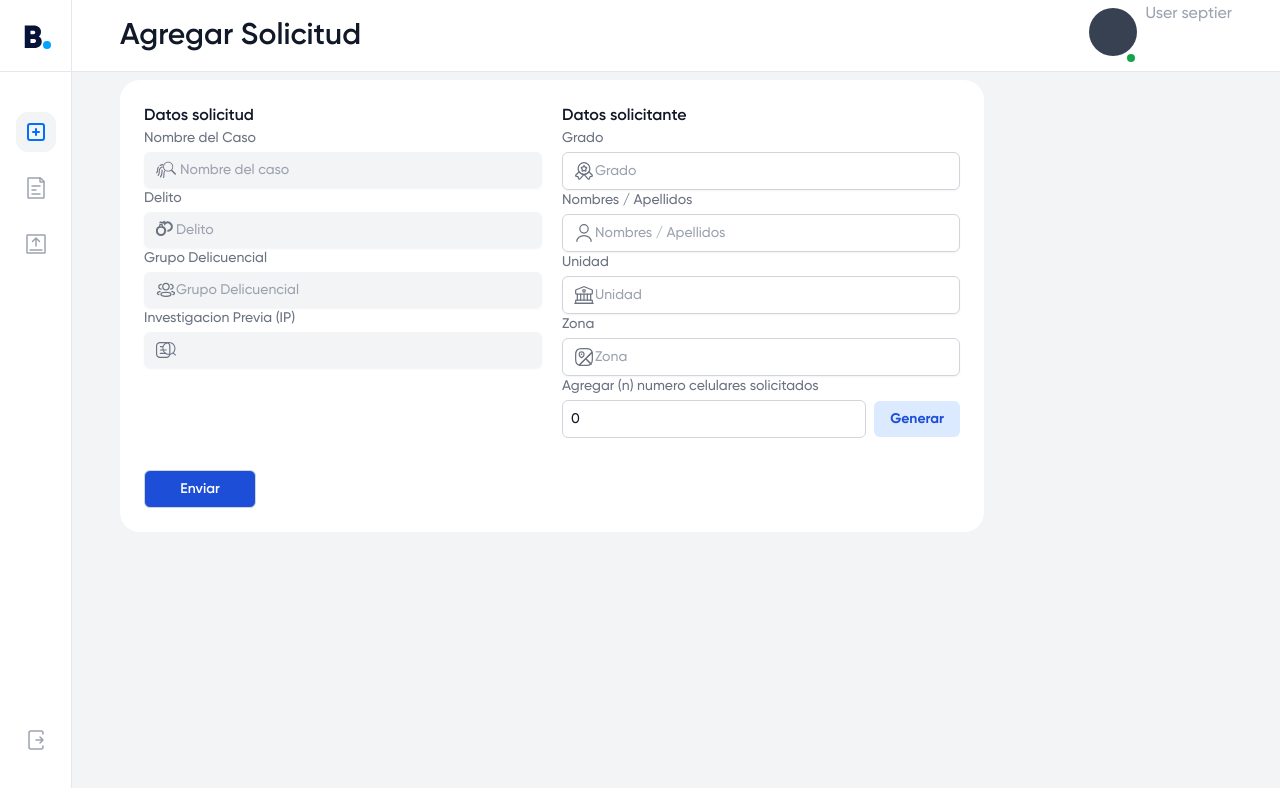
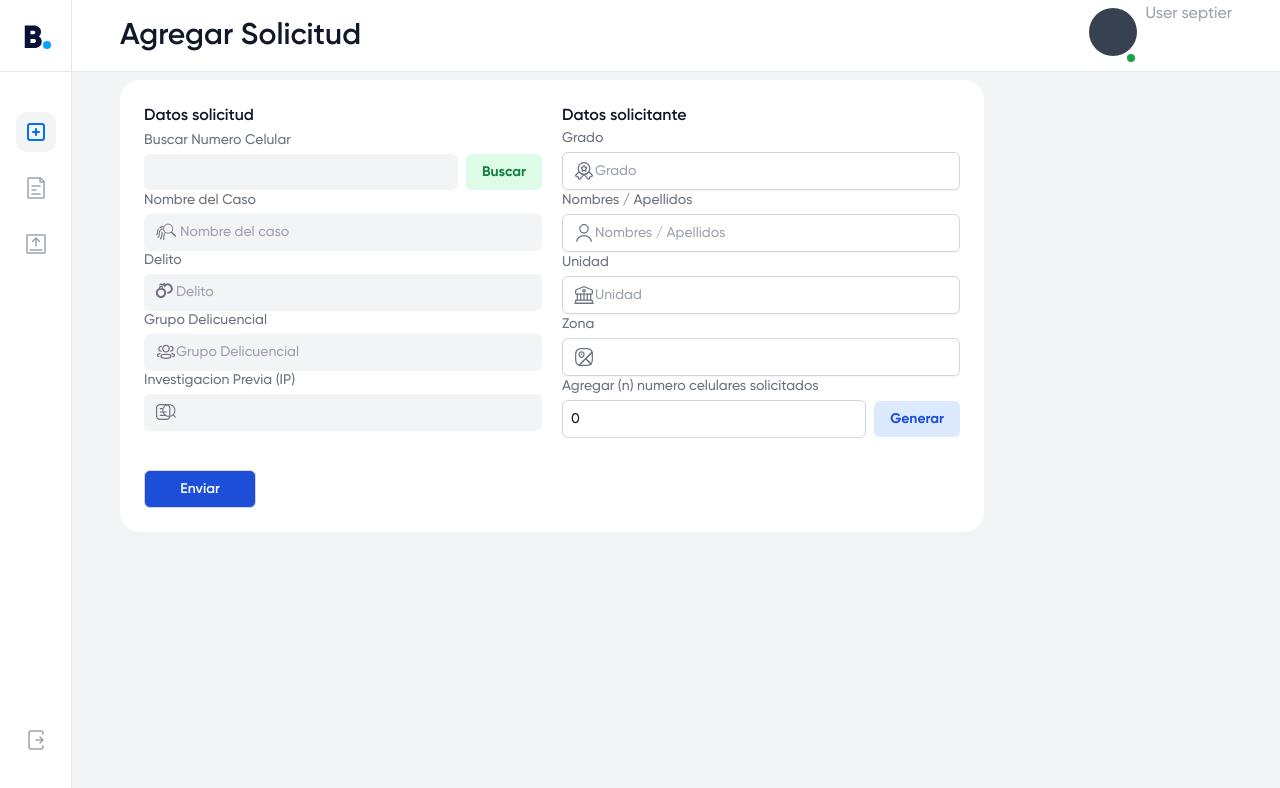
Before and after one commit to DeveloperStack2022/frontSept, a React (Vite) app: page /admin/default in a window 1280 px wide. Shown: the top 788 px of the page. Built offline with nearby package versions, Linux system fonts and the light colour scheme; sample sign-in values are in the browser's storage.

Commit message:
8:21 02-06-2023

```diff
--- a/package.json
+++ b/package.json
@@ -15,6 +15,7 @@
     "axios": "^1.4.0",
     "clsx": "^1.2.1",
     "fuse.js": "^6.6.2",
+    "immer": "^10.0.2",
     "react": "^18.0.0",
     "react-dom": "^18.0.0",
     "react-hook-form": "^7.43.9",
--- a/src/schemas/form.ts
+++ b/src/schemas/form.ts
@@ -54,7 +54,7 @@ const validationSchema = yup.object().shape({
     grado:yup.string().required('Campo requerido'),
     nombres_apellidos:yup.string().required('Campo requerido'),
     unidad:yup.string().required('Campo requerido'),
-    zona:yup.string(),
+    zona:yup.string().required('Campo requerido'),
     // Datos Celular
     celulares: yup.array().of(
         yup.object().shape({
--- /dev/null
+++ b/src/store/features/search_solicitud_num_celular.ts
@@ -0,0 +1,69 @@
+import { createSlice,PayloadAction } from "@reduxjs/toolkit";
+import produce from 'immer'
+
+export type SolicitudNumero = {
+    numero_celular:string;
+    solicitud:SolicitudM;
+    solicitante:SolicitanteM
+ }
+
+ type SolicitudM = {
+    caso:string;
+    delito:string;
+    organizacion_delicuencial:string;
+    investigacion_previa:string;
+ }
+
+ type SolicitanteM = {
+    grado:string;
+    nombres_completos:string;
+    unidad:string;
+    zona:string;
+ }
+
+
+interface initalState extends SolicitudNumero {
+    status:boolean
+}
+
+const initialState:initalState = {
+    status:false,
+    numero_celular: '',
+    solicitante: {
+        grado:'',
+        nombres_completos:'',
+        unidad:'',
+        zona:''
+    },
+    solicitud:{
+        caso:'',
+        delito:'',
+        investigacion_previa:'',
+        organizacion_delicuencial:''
+    }
+}
+
+export const solicitudByNumCelular = createSlice({
+    name:'solicitudByNumCelular',
+    initialState:initialState,
+    reducers: {
+        informationSolicitud: (state,{payload}:PayloadAction<SolicitudNumero>) => {
+            state.status = true
+            state.numero_celular = payload.numero_celular
+
+            state.solicitante.grado  = payload.solicitante.grado
+            state.solicitante.nombres_completos =  payload.solicitante.nombres_completos
+            state.solicitante.unidad = payload.solicitante.unidad
+            state.solicitante.zona = payload.solicitante.zona
+
+            state.solicitud.caso = payload.solicitud.caso
+            state.solicitud.delito = payload.solicitud.delito
+            state.solicitud.investigacion_previa = payload.solicitud.investigacion_previa
+            state.solicitud.organizacion_delicuencial = payload.solicitud.organizacion_delicuencial
+
+        }
+    }
+})
+
+export const {informationSolicitud} = solicitudByNumCelular.actions;
+export default solicitudByNumCelular.reducer
--- a/src/store/index.ts
+++ b/src/store/index.ts
@@ -1,9 +1,12 @@
 import {configureStore} from '@reduxjs/toolkit'
 // Slices
 import getSolicitudSlice from './features/get_one_information'
+import  searchSolicitudByNumCelular from './features/search_solicitud_num_celular'
+
 export const store = configureStore({
     reducer: {
-        solicitud: getSolicitudSlice
+        solicitudSearch: searchSolicitudByNumCelular,
+        solicitud: getSolicitudSlice,
     }
 })
 
--- a/src/views/admin/default/components/form-add-solicitud.tsx
+++ b/src/views/admin/default/components/form-add-solicitud.tsx
@@ -1,17 +1,20 @@
-import {KeyboardEvent,useState} from 'react'
+import {useState,useRef,ChangeEvent,useEffect} from 'react'
 // Validations Forms
 import {useForm,useFieldArray} from 'react-hook-form'
 import {yupResolver} from '@hookform/resolvers/yup'
 // Schema validation
 import ValidationDataSchema,{ValidationType} from '@/schemas/form'
 // Services HTTP
-import {addSolicitud} from '@/services/solicitud-services'
+import {addSolicitud,searchSolicitudByNumero} from '@/services/solicitud-services'
 // Custom hooks
 import {useLocalStorage} from '@/hooks/useLocalStorage'
+import Card from '@components/card'
+// Redux Storage
+import {useAppDispatch,useAppSelector} from '@/hooks/redux'
 
-import Card from '@components/card'
+import {informationSolicitud,SolicitudNumero} from '@/store/features/search_solicitud_num_celular'
+
 import FingerPrintIcon from '@/icons/finger-printer.svg?component'
-
 import DelitoIcon from '@/icons/delito.svg?component'
 import GroupIcon from '@icons/group.svg?component'
 import InvestigacionIcon from '@icons/investigacion.svg?component'
@@ -27,24 +30,36 @@ import DeleteIcon from '@icons/delete-icon.svg?component'
 
 // Components
 import ModalComponent from '@components/modal'
-import { json } from 'react-router-dom'
 
-type DataType = {
-    accessToken:string;
-    name:string
-}
+
+type TypeValidationStateForm = Omit<ValidationType,'celulares' | 'hora'>
+
 const AddSolicitudForm = () => {
+    // FIXME: Redux
+    const dispatch = useAppDispatch()
+    const stateSelector = useAppSelector(state => state.solicitudSearch)
     // FIXME: States
+    const refInput = useRef<HTMLInputElement>(null)
     const [NnumeroCelulares, setNnumeroCelulares] = useState<number>(0)
     const [OpenModal, setOpenModal] = useState<boolean>(false)
     const [ModalContent, setModalContent] = useState<{message:string,status:number}>({message:'',status:0})
+    const [formData, setFormData] = useState<TypeValidationStateForm>({
+        delito:'',
+        grado:'',
+        grupo_delicuencial:'',
+        investigacion_previa:'',
+        nombre_caso:'',
+        nombres_apellidos:'',
+        plataforma:'SEPTIER',
+        unidad:'',
+        zona:''
+    })
     // Custom Hooks
     const {getItem} = useLocalStorage()
     // React hooks form
-    const {register,handleSubmit,watch,control,reset,formState:{errors}} = useForm<ValidationType>({mode:"onBlur",resolver: yupResolver(ValidationDataSchema)})
+    const {register,handleSubmit,watch,control,reset,formState:{errors},setValue} = useForm<ValidationType>({resolver: yupResolver(ValidationDataSchema)})
 
     const {fields,append,remove} = useFieldArray<ValidationType,'celulares'>({control,name:'celulares'})
-//    const fields = watch('celulares')
 
     const handleKeyPress = (event: React.KeyboardEvent<HTMLInputElement>) => {
         const keyCode = event.keyCode || event.which;
@@ -79,6 +94,7 @@ const AddSolicitudForm = () => {
     }
 
     const handleOpenModal = () =>  setOpenModal(true)
+
     const handleCloseModal = () => {
         let i = 0
         do {
@@ -89,6 +105,72 @@ const AddSolicitudForm = () => {
         setOpenModal(prev => !prev)
     }
 
+    const handleSearch = async () => {
+        const valueInputSearch = refInput.current?.value as string
+        if(valueInputSearch !== '' && !!valueInputSearch){
+
+            const {data} = await searchSolicitudByNumero(valueInputSearch,'')
+
+            let response:SolicitudNumero = data
+
+            dispatch(informationSolicitud({
+                numero_celular:response.numero_celular,
+                solicitante:{
+                    grado:response.solicitante.grado,
+                    nombres_completos: response.solicitante.nombres_completos,
+                    unidad: response.solicitante.unidad,
+                    zona: response.solicitante.zona
+                },
+                solicitud:{
+                    caso: response.solicitud.caso,
+                    delito: response.solicitud.delito,
+                    investigacion_previa: response.solicitud.investigacion_previa,
+                    organizacion_delicuencial: response.solicitud.organizacion_delicuencial
+                }
+            }))
+
+
+        }
+    }
+
+    useEffect(() => {
+        if(stateSelector.status) {
+            setFormData({
+                nombre_caso:stateSelector.solicitud.caso,
+                delito:stateSelector.solicitud.delito,
+                grupo_delicuencial:stateSelector.solicitud.organizacion_delicuencial,
+                investigacion_previa: stateSelector.solicitud.investigacion_previa,
+                grado: stateSelector.solicitante.grado,
+                nombres_apellidos: stateSelector.solicitante.nombres_completos,
+                plataforma: 'SEPTIER',
+                unidad: stateSelector.solicitante.unidad,
+                zona: stateSelector.solicitante.zona
+            })
+
+            setValue('delito',stateSelector.solicitud.delito)
+            setValue('nombre_caso',stateSelector.solicitud.caso)
+            setValue('grupo_delicuencial',stateSelector.solicitud.organizacion_delicuencial)
+            setValue('investigacion_previa',stateSelector.solicitud.investigacion_previa)
+
+            setValue('grado',stateSelector.solicitante.grado)
+            setValue('nombres_apellidos',stateSelector.solicitante.nombres_completos)
+            setValue('unidad',stateSelector.solicitante.unidad)
+            setValue('zona',stateSelector.solicitante.zona)
+        }
+
+      return () => {
+
+      }
+    }, [stateSelector.status])
+
+
+    const handleChangeCasoStr = (e:ChangeEvent<HTMLInputElement>) => {
+        console.log(e.target.name)
+        setFormData({
+            ...formData,
+            [e.target.name]:e.target.value
+        })
+    }
 
     return (
         <Card>
@@ -100,7 +182,14 @@ const AddSolicitudForm = () => {
             <form onSubmit={handleSubmit(handleSubmitArrowFunction)} >
                 <div className="grid grid-cols-2 gap-x-5 p-6">
                     <div className="">
-                            <h4 className='font-semibold text-md' >Datos solicitud</h4>
+                        <h4 className='font-semibold text-md' >Datos solicitud</h4>
+                            <div className="">
+                                <label htmlFor='num_celular'  className="inline-block text-sm font-medium text-gray-500 mb-1 hover:cursor-pointer">Buscar Numero Celular</label>
+                                <div className="flex gap-x-2">
+                                    <input ref={refInput} type="text" id='num_celular'  className='w-full py-2 pr-7 pl-9 block rounded-md  bg-gray-100 outline-offset-2 outline-transparent focus:border-blue-500 focus:ring-2 focus:ring-blue-500 text-sm' autoComplete='off'  />
+                                    <button onClick={handleSearch} type="button" className='font-bold px-4 py-2 text-green-700 bg-green-100 hover:bg-green-200 transition block rounded-md outline-offset-2 outline-transparent ring-green-300  focus:ring-2 text-sm'>Buscar</button>
+                                </div>
+                           </div>
                             <input type="hidden" {...register('hora')} defaultValue={`${new Date().getHours}`} />
                             <input type="hidden" {...register('plataforma')} defaultValue={'Septier'} />
                             <div className="">
@@ -110,10 +199,12 @@ const AddSolicitudForm = () => {
                                         <FingerPrintIcon className="absolute mr-6 w-5 h-5 text-gray-500" />
                                     </div>
                                     <input
+                                        value={formData.nombre_caso}
+                                        {...register("nombre_caso")}
+                                        onChange={handleChangeCasoStr}
                                         placeholder="Nombre del caso"
                                         className={`w-full py-2 pr-7 pl-9 block rounded-md  bg-gray-100 outline-offset-2 outline-transparent focus:border-blue-500 focus:ring-2 focus:ring-blue-500 text-sm ${errors.nombre_caso?.message && 'border border-red-500 focus:border-red-500 focus:ring-red-500'}`}
                                         autoComplete="off"
-                                        {...register("nombre_caso")}
                                     />
                                 </div>
                             </div>
@@ -124,10 +215,12 @@ const AddSolicitudForm = () => {
                                         <DelitoIcon className="absolute mr-6 w-5 h-5 text-gray-500" />
                                     </div>
                                     <input
+                                        {...register('delito')}
+                                        onChange={handleChangeCasoStr}
+                                        value={formData.delito}
                                         placeholder="Delito"
                                         className={`w-full py-2 pr-7 pl-8 block rounded-md bg-gray-100 outline-offset-2 outline-transparent focus:border-blue-500 focus:ring-2 focus:ring-blue-500 text-sm ${errors.delito?.message && 'border border-red-500 focus:border-red-500 focus:ring-red-500'}`}
                                         autoComplete="off"
-                                        {...register('delito')}
                                     />
                                 </div>
                             </div>
@@ -138,10 +231,12 @@ const AddSolicitudForm = () => {
                                         <GroupIcon className="absolute mr-6 w-5 h-5 text-gray-500" />
                                     </div>
                                     <input
+                                        {...register('grupo_delicuencial')}
+                                        onChange={handleChangeCasoStr}
+                                        value={formData.grupo_delicuencial}
                                         placeholder="Grupo Delicuencial"
                                         className="w-full py-2 pr-7 pl-8 block rounded-md bg-gray-100 outline-offset-2 outline-transparent focus:border-blue-500 focus:ring-2 focus:ring-blue-500 text-sm"
                                         autoComplete="off"
-                                        {...register('grupo_delicuencial')}
                                     />
                                 </div>
                             </div>
@@ -156,6 +251,8 @@ const AddSolicitudForm = () => {
                                         className={`w-full py-2 pr-7 pl-8 block rounded-md bg-gray-100 outline-offset-2 outline-transparent focus:border-blue-500 focus:ring-2 focus:ring-blue-500 text-sm ${errors.investigacion_previa?.message && 'border border-red-500 focus:border-red-500 focus:ring-red-500'}`}
                                         autoComplete="off"
                                         {...register('investigacion_previa')}
+                                        onChange={handleChangeCasoStr}
+                                        value={formData.investigacion_previa}
                                     />
                                 </div>
                             </div>
@@ -174,6 +271,8 @@ const AddSolicitudForm = () => {
                                         className={`w-full py-2 pr-7 pl-8 block rounded-md border border-gray-300 outline-offset-2 outline-transparent focus:border-blue-500 focus:ring-2 focus:ring-blue-500 text-sm ${errors.grado?.message && 'border border-red-500 focus:border-red-500 focus:ring-red-500'}`}
                                         autoComplete="off"
                                         {...register('grado')}
+                                        onChange={handleChangeCasoStr}
+                                        value={formData.grado}
                                     />
                                 </div>
                             </div>
@@ -188,6 +287,8 @@ const AddSolicitudForm = () => {
                                         className={`w-full py-2 pr-7 pl-8 block rounded-md border border-gray-300 outline-offset-2 outline-transparent focus:border-blue-500 focus:ring-2 focus:ring-blue-500 text-sm ${errors.nombres_apellidos?.message && 'border border-red-500 focus:border-red-500 focus:ring-red-500'}`}
                                         autoComplete="off"
                                         {...register('nombres_apellidos')}
+                                        onChange={handleChangeCasoStr}
+                                        value={formData.nombres_apellidos}
                                     />
                                 </div>
                             </div>
@@ -202,18 +303,22 @@ const AddSolicitudForm = () => {
                                         className="w-full py-2 pr-7 pl-8 block rounded-md border border-gray-300 outline-offset-2 outline-transparent focus:border-blue-500 focus:ring-2 focus:ring-blue-500 text-sm"
                                         autoComplete="off"
                                         {...register('unidad')}
+                                        onChange={handleChangeCasoStr}
+                                        value={formData.unidad}
                                     />
                                 </div>
                             </div>
                             <div className="">
-                                <label  className="block text-sm font-medium text-gray-500">Zona</label>
+                                <label  className="flex justify-between items-center text-sm font-medium text-gray-500">Zona {errors.zona?.message && <span className='text-red-500 text-xs'>*{errors.zona?.message}*</span> }</label>
                                 <div className="relative mt-1 rounded-md shadow-sm">
                                     <div className="pointer-events-none absolute inset-y-0 left-0 flex items-center pl-3">
                                         <ZonaIcon className="absolute mr-6 w-5 h-5 text-gray-500" />
                                     </div>
                                     <input
-                                        placeholder="Zona"
-                                        className="w-full py-2 pr-7 pl-8 block rounded-md border border-gray-300 outline-offset-2 outline-transparent focus:border-blue-500 focus:ring-2 focus:ring-blue-500 text-sm"
+                                        {...register('zona')}
+                                        onChange={handleChangeCasoStr}
+                                        value={formData.zona}
+                                        className={`w-full py-2 pr-7 pl-8 block rounded-md border border-gray-300 outline-offset-2 outline-transparent focus:border-blue-500 focus:ring-2 focus:ring-blue-500 text-sm ${errors.zona?.message && 'border border-red-500 focus:border-red-500 focus:ring-red-500'}`}
                                         autoComplete="off"
                                     />
                                 </div>
```
Also changed, not shown: src/services/solicitud-services.ts (+10 -1 lines), 1 other file (tests, documents, lock files or other folders).
